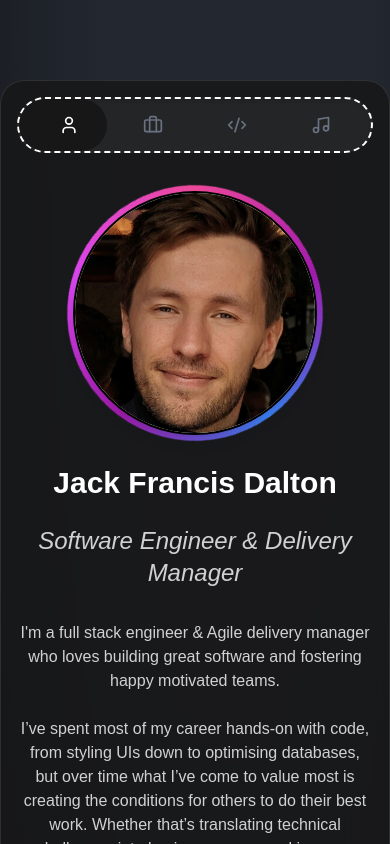
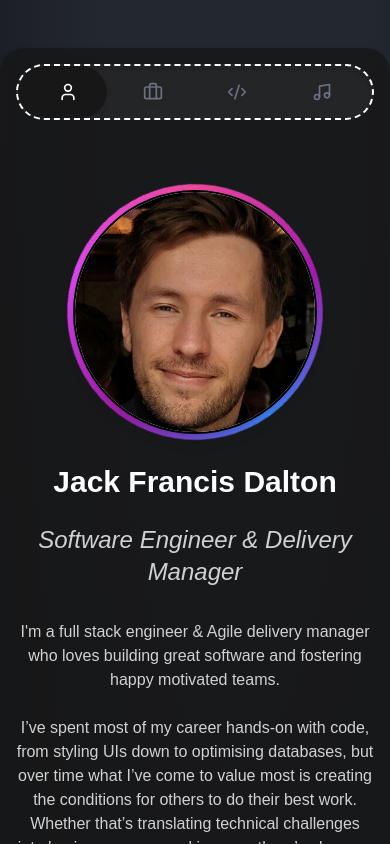
Before and after one commit to jackfrancisdalton/Personal-Site, a Next.js app in the folder app/: page / in a window 390 px wide. Shown: the top 844 px of the page. Built offline with nearby package versions, Linux system fonts and the light colour scheme.

Commit message:
chore: tidy up margins to better fit screen size across mobile and desktop

```diff
--- a/app/src/app/layout.tsx
+++ b/app/src/app/layout.tsx
@@ -22,15 +22,15 @@ export default function RootLayout({
             "radial-gradient(ellipse at 60% 0%, #23272f 40%, #15181d 100%)",
         }}
       >
-        <main className="flex justify-center items-start min-h-screen">
+        <main className="flex justify-center items-start min-h-screen mb-2 drop-shadow-md">
           <div
             className="
               w-full
               sm:max-w-2xl
               lg:w-[60vw] lg:max-w-none
-              mt-20 rounded-3xl shadow-magic
-              bg-neutral-900/80 backdrop-blur-xl p-4 sm:p-8 lg:p-12
-              relative border border-white/10
+              mt-12 rounded-3xl shadow-magic
+              bg-neutral-900/80 backdrop-blur-xl p-4 sm:p-6 lg:p-8
+              relative
             "
           >
             <NavTabs />
--- a/app/src/components/NavTabs.tsx
+++ b/app/src/components/NavTabs.tsx
@@ -36,7 +36,7 @@ export default function NavTabs() {
                 <div
                     className={`flex items-center justify-center gap-2 px-0 py-2 sm:px-4 sm:py-2
                         rounded-full font-medium transition-all duration-200 w-full relative z-10
-                        ${isActive ? "text-white" : "text-gray-500 hover:text-gray-900"}`}
+                        ${isActive ? "text-white" : "text-gray-500 hover:text-white"}`}
                 >
                     {/* Mobile: icon only */}
                     <span className="sm:hidden flex items-center justify-center w-full">
@@ -54,7 +54,7 @@ export default function NavTabs() {
     }
 
     return (
-        <nav className="relative flex justify-center w-full mb-8">
+        <nav className="relative flex justify-center w-full mb-16">
             <div className="flex border-white border-2 border-dashed p-2 w-full rounded-full bg-white/5 shadow-inner relative overflow-hidden">
                 {/* Animated highlight bubble */}
                 <motion.div
```
